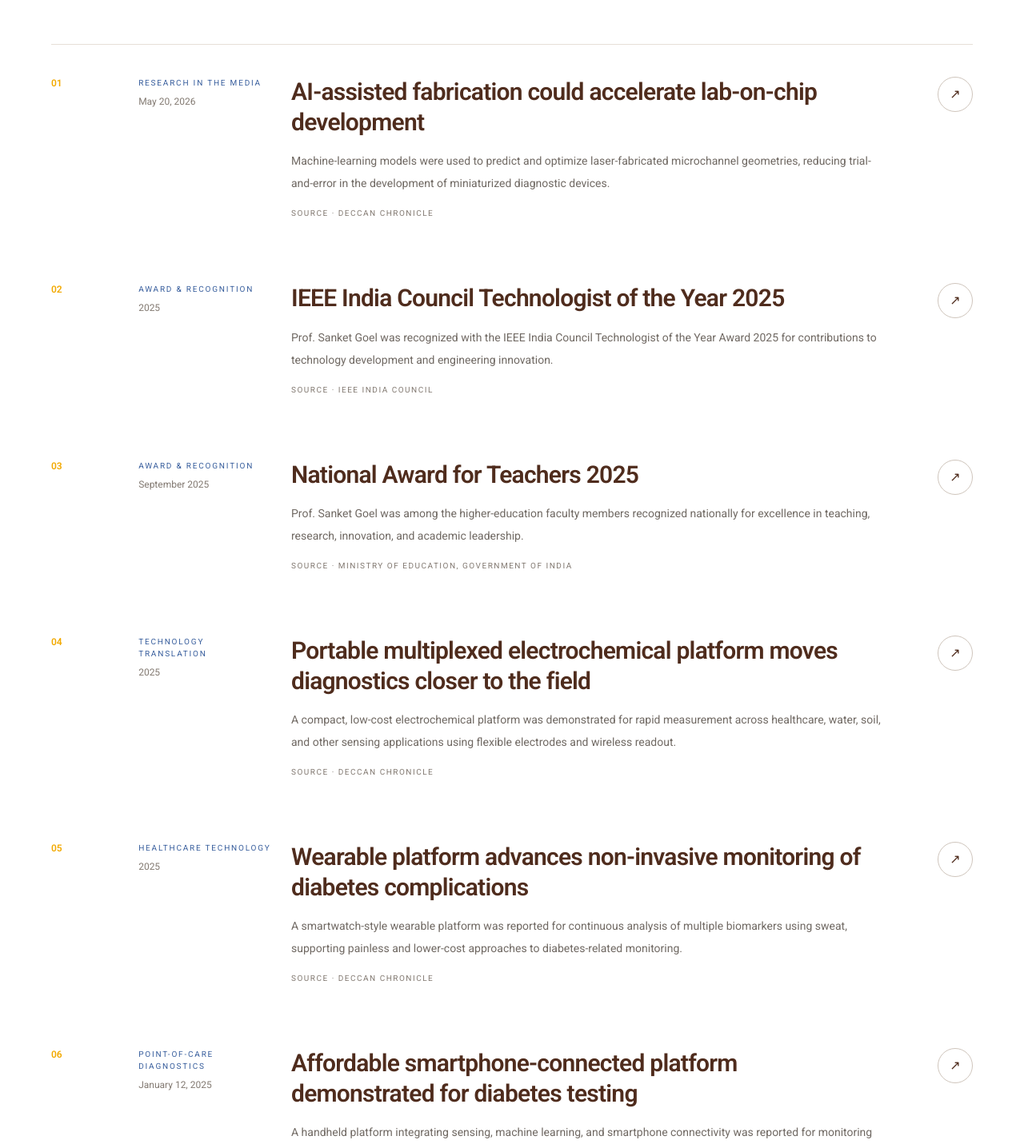
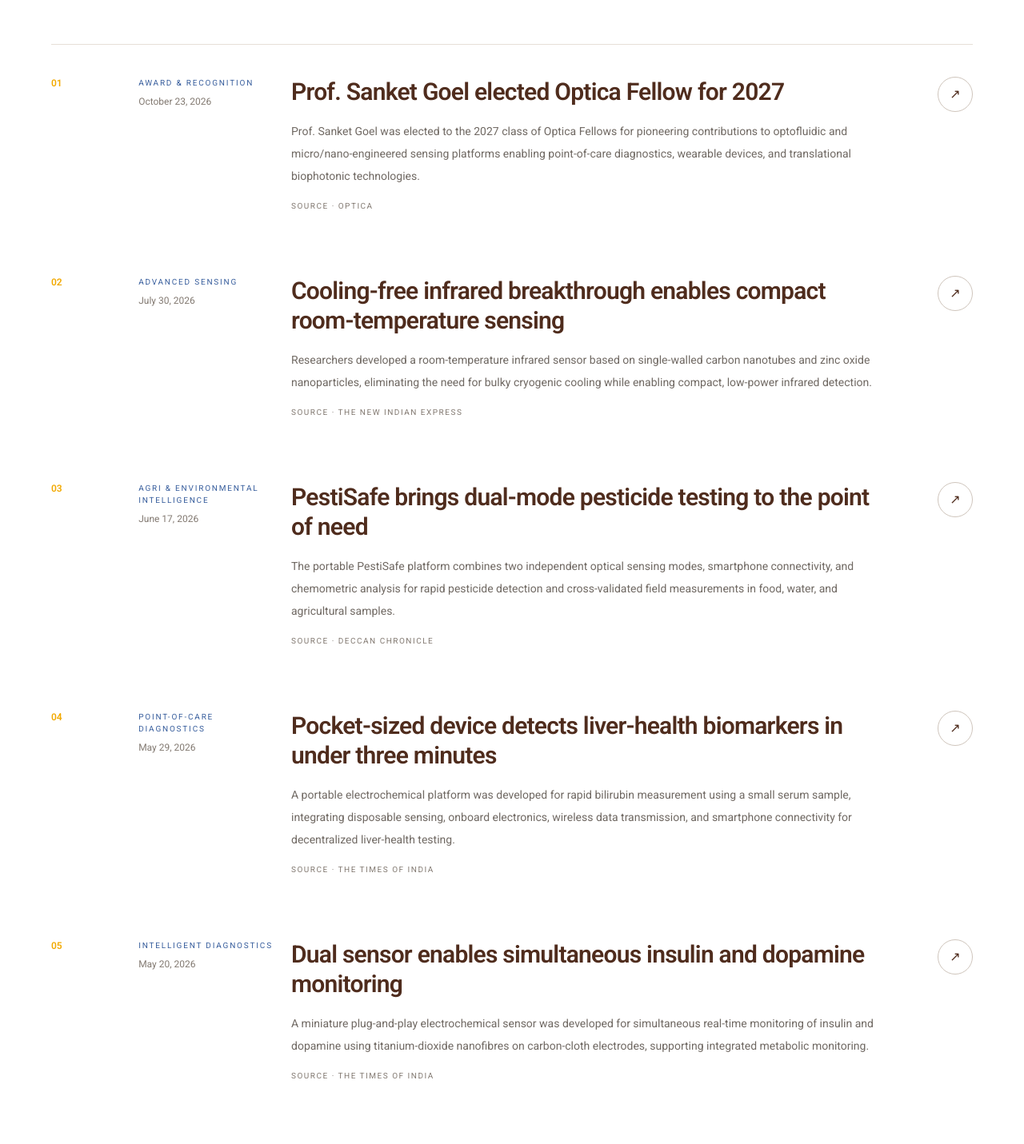
Before and after one commit to deepakks9436/sensys-lab, a Next.js app: page /news in a window 1280 px wide. Shown: the part 1713-3144 px from the top of the page at 80% size. Built offline with nearby package versions, Linux system fonts and the light colour scheme.

Commit message:
Add new SenSys news and media coverage

```diff
--- a/data/news.ts
+++ b/data/news.ts
@@ -13,6 +13,19 @@ export type NewsItem = {
 
 export const newsItems: NewsItem[] = [
   {
+    id: "optica-fellow-2027",
+    date: "October 23, 2026",
+    dateISO: "2026-10-23",
+    category: "Award & Recognition",
+    title: "Prof. Sanket Goel elected Optica Fellow for 2027",
+    summary:
+      "Prof. Sanket Goel was elected to the 2027 class of Optica Fellows for pioneering contributions to optofluidic and micro/nano-engineered sensing platforms enabling point-of-care diagnostics, wearable devices, and translational biophotonic technologies.",
+    href:
+      "https://www.optica.org/get_involved/awards_and_honors/fellow_members/elected_fellows/2027_fellows/",
+    source: "Optica",
+  },
+
+  {
     id: "um-impact-plus-chairs-2026",
     date: "August 27, 2026",
     dateISO: "2026-08-27",
@@ -26,6 +39,59 @@ export const newsItems: NewsItem[] = [
     source: "UM Today",
     featured: true,
   },
+
+  {
+    id: "cooling-free-infrared-sensor-2026",
+    date: "July 30, 2026",
+    dateISO: "2026-07-30",
+    category: "Advanced Sensing",
+    title: "Cooling-free infrared breakthrough enables compact room-temperature sensing",
+    summary:
+      "Researchers developed a room-temperature infrared sensor based on single-walled carbon nanotubes and zinc oxide nanoparticles, eliminating the need for bulky cryogenic cooling while enabling compact, low-power infrared detection.",
+    href:
+      "https://www.newindianexpress.com/cities/hyderabad/2026/Jul/30/cooling-free-infrared-breakthrough",
+    source: "The New Indian Express",
+  },
+
+  {
+    id: "pestisafe-dual-mode-pesticide-2026",
+    date: "June 17, 2026",
+    dateISO: "2026-06-17",
+    category: "Agri & Environmental Intelligence",
+    title: "PestiSafe brings dual-mode pesticide testing to the point of need",
+    summary:
+      "The portable PestiSafe platform combines two independent optical sensing modes, smartphone connectivity, and chemometric analysis for rapid pesticide detection and cross-validated field measurements in food, water, and agricultural samples.",
+    href:
+      "https://www.deccanchronicle.com/southern-states/telangana/bits-develops-low-cost-device-for-on-site-pesticide-testing-1964092",
+    source: "Deccan Chronicle",
+  },
+
+  {
+    id: "portable-liver-diagnostic-2026",
+    date: "May 29, 2026",
+    dateISO: "2026-05-29",
+    category: "Point-of-Care Diagnostics",
+    title: "Pocket-sized device detects liver-health biomarkers in under three minutes",
+    summary:
+      "A portable electrochemical platform was developed for rapid bilirubin measurement using a small serum sample, integrating disposable sensing, onboard electronics, wireless data transmission, and smartphone connectivity for decentralized liver-health testing.",
+    href:
+      "https://timesofindia.indiatimes.com/city/hyderabad/pocket-sized-device-detects-liver-issues-in-under-three-minutes/articleshow/131376816.cms",
+    source: "The Times of India",
+  },
+
+  {
+    id: "dual-diabetes-sensor-2026",
+    date: "May 20, 2026",
+    dateISO: "2026-05-20",
+    category: "Intelligent Diagnostics",
+    title: "Dual sensor enables simultaneous insulin and dopamine monitoring",
+    summary:
+      "A miniature plug-and-play electrochemical sensor was developed for simultaneous real-time monitoring of insulin and dopamine using titanium-dioxide nanofibres on carbon-cloth electrodes, supporting integrated metabolic monitoring.",
+    href:
+      "https://timesofindia.indiatimes.com/city/hyderabad/bits-hyderabad-team-develops-dual-sensor-for-diabetes-monitoring/articleshow/131217383.cms",
+    source: "The Times of India",
+  },
+
   {
     id: "ai-assisted-lab-on-chip-2026",
     date: "May 20, 2026",
@@ -39,6 +105,46 @@ export const newsItems: NewsItem[] = [
       "https://www.deccanchronicle.com/southern-states/telangana/bits-uses-ai-to-improve-medical-testing-chip-production-1957882",
     source: "Deccan Chronicle",
   },
+
+  {
+    id: "phosphorus-doped-graphene-supercapacitor-2026",
+    date: "May 19, 2026",
+    dateISO: "2026-05-19",
+    category: "Energy Microsystems",
+    title: "Phosphorus-doped graphene electrode improves supercapacitor performance",
+    summary:
+      "Researchers developed phosphorus-doped laser-induced graphene electrodes with enhanced conductivity and electrochemical performance, offering a scalable route toward compact, flexible, and high-performance energy-storage systems.",
+    href:
+      "https://www.thehindu.com/sci-tech/science/bits-pilani-hyderabad-researchers-develop-graphene-electrode-for-improved-supercapacitor-performance/article70997258.ece",
+    source: "The Hindu",
+  },
+
+  {
+    id: "portable-water-quality-platforms-2026",
+    date: "March 31, 2026",
+    dateISO: "2026-03-31",
+    category: "Agri & Environmental Intelligence",
+    title: "Portable platforms bring rapid water-quality testing to the field",
+    summary:
+      "Portable sensing systems were developed for rapid on-site water-quality assessment, including simultaneous measurement of nitrate, ammonium, and chloride with smartphone or cloud connectivity and automatic temperature compensation.",
+    href:
+      "https://www.deccanchronicle.com/southern-states/telangana/bits-develops-portable-water-testing-devices-1947684",
+    source: "Deccan Chronicle",
+  },
+
+  {
+    id: "photocatalytic-fuel-cell-2025",
+    date: "December 13, 2025",
+    dateISO: "2025-12-13",
+    category: "Energy Microsystems",
+    title: "Low-cost photocatalytic fuel cell targets self-powered IoT devices",
+    summary:
+      "A portable membrane-less photocatalytic fuel cell was developed using carbon-cloth electrodes and sunlight-driven power generation, targeting low-energy IoT nodes and autonomous sensing applications.",
+    href:
+      "https://www.thehindu.com/news/national/telangana/bits-pilani-hyd-researchers-develop-70-photocatalytic-fuel-cell-for-self-powered-iot-devices/article70384636.ece",
+    source: "The Hindu",
+  },
+
   {
     id: "ieee-technologist-year-2025",
     date: "2025",
@@ -51,17 +157,20 @@ export const newsItems: NewsItem[] = [
       "https://ieeeindiacouncil.org/wp-content/uploads/sites/149/2025/12/IC_Awardees_2025.pdf",
     source: "IEEE India Council",
   },
+
   {
     id: "national-award-teachers-2025",
-    date: "September 2025",
-    dateISO: "2025-09-05",
+    date: "September 6, 2025",
+    dateISO: "2025-09-06",
     category: "Award & Recognition",
-    title: "National Award for Teachers 2025",
+    title: "Prof. Sanket Goel honoured with National Award to Teachers 2025",
     summary:
-      "Prof. Sanket Goel was among the higher-education faculty members recognized nationally for excellence in teaching, research, innovation, and academic leadership.",
-    href: "https://www.education.gov.in/",
-    source: "Ministry of Education, Government of India",
+      "Prof. Sanket Goel was conferred the National Award to Teachers 2025 for excellence in teaching, research, innovation, and academic leadership, with the award presented by the President of India.",
+    href:
+      "https://telanganatoday.com/prof-sanket-goel-of-bits-pilani-honoured-with-national-award-to-teachers-2025",
+    source: "Telangana Today",
   },
+
   {
     id: "portable-multiplexed-platform-2025",
     date: "2025",
@@ -75,6 +184,7 @@ export const newsItems: NewsItem[] = [
       "https://www.deccanchronicle.com/southern-states/telangana/bits-team-builds-affordable-testing-device-1910420",
     source: "Deccan Chronicle",
   },
+
   {
     id: "wearable-diabetes-monitoring-2025",
     date: "2025",
@@ -88,6 +198,20 @@ export const newsItems: NewsItem[] = [
       "https://www.deccanchronicle.com/southern-states/telangana/bits-smartwatch-based-wearable-offers-painless-diabetes-complication-tracking-1894088",
     source: "Deccan Chronicle",
   },
+
+  {
+    id: "edible-conductive-paste-2025",
+    date: "June 6, 2025",
+    dateISO: "2025-06-06",
+    category: "Biointegrated Systems",
+    title: "Edible eco-friendly conductive paste advances sustainable bioelectronics",
+    summary:
+      "Researchers developed a food-based nanoconductive paste as a non-toxic and biodegradable alternative to conventional electronic pastes, with potential use in wearable, ingestible, and edible medical devices.",
+    href:
+      "https://timesofindia.indiatimes.com/city/hyderabad/bits-pilani-researchers-develop-edible-eco-friendly-paste-for-bioelectronics/articleshow/121657017.cms",
+    source: "The Times of India",
+  },
+
   {
     id: "smartphone-diabetes-platform-2025",
     date: "January 12, 2025",
@@ -101,6 +225,45 @@ export const newsItems: NewsItem[] = [
       "https://www.deccanchronicle.com/southern-states/telangana/hyderabad-researchers-develop-affordable-diabetes-testing-device-1853802",
     source: "Deccan Chronicle",
   },
+
+  {
+    id: "flexible-energy-storage-wearables-2024",
+    date: "October 30, 2024",
+    dateISO: "2024-10-30",
+    category: "Energy Microsystems",
+    title: "Flexible graphene supercapacitors advance wearable energy storage",
+    summary:
+      "Flexible graphene-based supercapacitors were developed using laser-induced graphene on polyamide and laser-induced reduced graphene oxide on paper, demonstrating scalable and mechanically adaptable energy storage for wearable electronics.",
+    href:
+      "https://www.deccanchronicle.com/news/hyderabad-bits-pilani-unveils-energy-storage-for-wearables-1834489",
+    source: "Deccan Chronicle",
+  },
+
+  {
+    id: "portable-pesticide-device-2024",
+    date: "December 12, 2024",
+    dateISO: "2024-12-12",
+    category: "Agri & Environmental Intelligence",
+    title: "Portable device enables rapid pesticide-residue screening",
+    summary:
+      "A portable sensing platform was developed for rapid on-site detection of organophosphorus pesticide residues in produce-washing water and environmental samples, supporting low-cost and field-deployable food-safety monitoring.",
+    href:
+      "https://timesofindia.indiatimes.com/city/hyderabad/revolutionary-device-by-bits-pilani-hyderabad-rapidly-detects-pesticide-residues-in-food/articleshow/116223647.cms",
+    source: "The Times of India",
+  },
+
+  {
+    id: "sensor-integrated-face-mask-2023",
+    date: "May 2023",
+    dateISO: "2023-05-09",
+    category: "Biointegrated Systems",
+    title: "Sensor-integrated face mask enables real-time respiratory monitoring",
+    summary:
+      "Researchers developed a stretchable Kirigami-based laser-induced graphene sensor designed for integration with surgical masks, enabling real-time monitoring of respiratory and physiological parameters.",
+    href:
+      "https://www.thehindu.com/news/national/telangana/face-mask-with-sensor-to-check-for-illness-developed-by-bits-pilani-hyderabad-researchers/article66829792.ece",
+    source: "The Hindu",
+  },
 ];
 
 export const sortedNewsItems = [...newsItems].sort(
```
